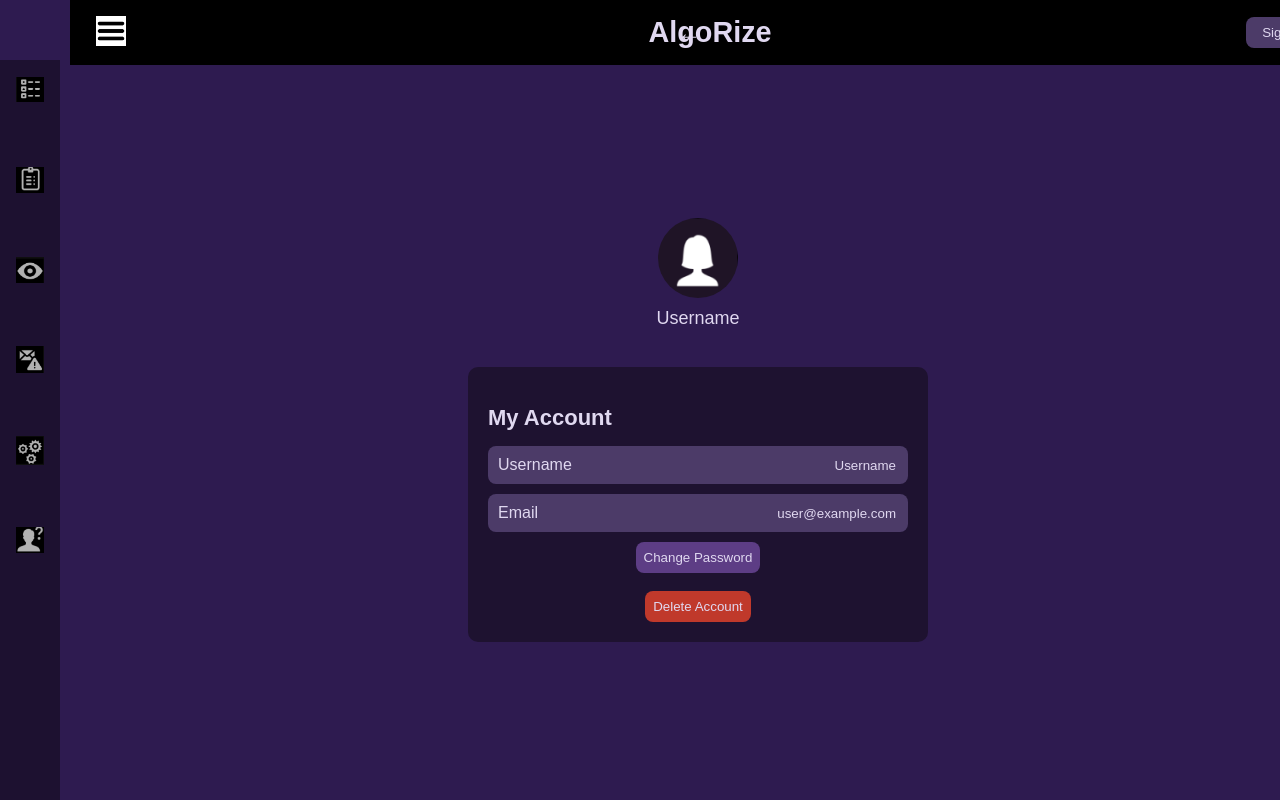
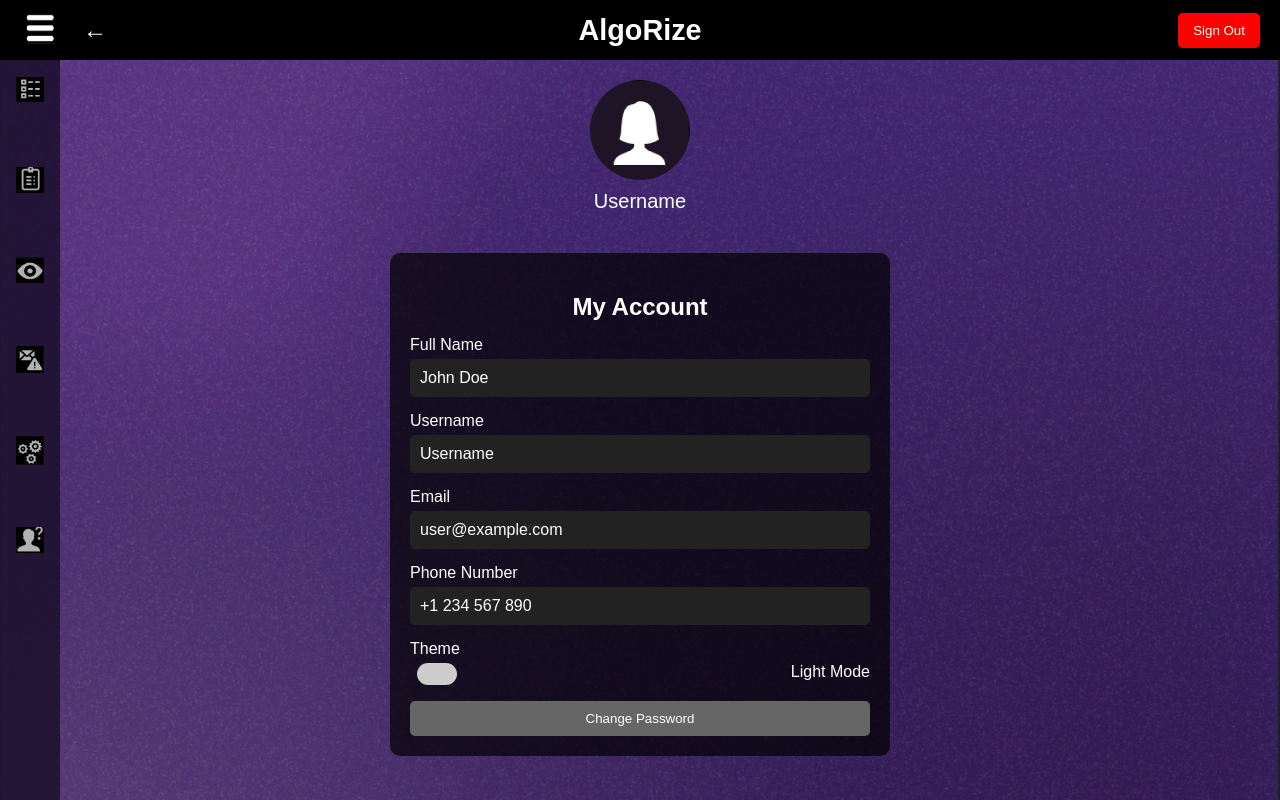
Before and after one commit to keerti144/DSA-Viz, a React (Vite) app in the folder frontend/: page /settings in a window 1280 px wide. Built offline with nearby package versions, Linux system fonts and the light colour scheme.

Commit message:
edited settings finally

```diff
--- a/frontend/src/settings/settings.css
+++ b/frontend/src/settings/settings.css
@@ -1,94 +1,90 @@
 /* General Styles */
+body {
+  margin: 0;
+  font-family: "Advent Pro", sans-serif;
+  background-color: #f4f4f4;
+}
+
+/* Dark Mode Support */
+body.dark-mode {
+  background-color: #121212;
+  color: white;
+}
+
 .settings {
   display: flex;
-  background-color: #2e1b50;
-  color: #e0d8f0;
+  flex-direction: column;
+  align-items: center;
+  width: 100%;
   height: 100vh;
-  font-family: 'Arial', sans-serif;
-  align-content: center;
-  transition: margin-left 0.3s ease;
+  background-image: url("../assets/bg.png");
+  background-size: cover;
+  background-position: center;
+  background-repeat: no-repeat;
 }
 
-/* Sidebar */
-.settings.sidebar-open .settings-content {
-  transform: translateX(190px);
-  transition: transform 0.3s ease;
-}
-
-/* Header */
+/* Header Section */
 .header {
-  position: fixed;
-  top: 0;
-  left: 190px; /* Make space for sidebar */
-  right: 0;
-  background-color: #10081a;
-  padding: 10px 20px;
   display: flex;
   justify-content: space-between;
   align-items: center;
-  z-index: 100; /* Ensures header is above the sidebar */
-  transition: left 0.3s ease;
+  width: 100%;
+  padding: 1rem 2rem;
+  background-color: rgba(0, 0, 0, 0.7);
+  color: white;
+  position: fixed;
+  top: 0;
+  left: 0;
+  height: 60px;
 }
 
-/* When Sidebar is Closed */
-.settings:not(.sidebar-open) .header {
-  left: 70px; /* Adjust for collapsed sidebar */
+.header-left {
+  display: flex;
+  align-items: center;
 }
 
-/* Back Button */
-.back-btn {
-  background-color: transparent;
-  color: #e0d8f0;
-  font-size: 24px;
-  border: none;
-  cursor: pointer;
-  transition: color 0.2s ease;
-}
-
-.back-btn:hover {
-  color: #5d3d85;
-}
-
-/* Menu Button */
-.menu-btn {
-  background-color: transparent;
-  border: none;
+.menu-btn img {
+  width: 30px;
+  height: 30px;
   cursor: pointer;
 }
 
-/* Logo */
+.back-btn {
+  background: none;
+  border: none;
+  color: white;
+  font-size: 24px;
+  cursor: pointer;
+  margin-left: 15px;
+}
+
 .logo {
-  color: #e0d8f0;
-  font-size: 24px;
+  font-size: 1.5rem;
   font-weight: bold;
 }
 
-/* Sign Out Button */
 .signout-btn {
-  background-color: #4c3b68;
-  color: #e0d8f0;
-  padding: 8px 16px;
+  background: red;
+  color: white;
+  padding: 10px 15px;
   border: none;
-  border-radius: 8px;
+  border-radius: 5px;
   cursor: pointer;
-  transition: background-color 0.2s ease;
+  transition: 0.3s;
 }
 
 .signout-btn:hover {
-  background-color: #5d3d85;
+  background: darkred;
 }
 
-/* Main Content */
+/* Settings Page */
 .settings-content {
-  margin-top: 60px;
-  margin-left: 35%;
-  padding: 20px;
-  width: 500px;
-  align-content: center;
-  transition: margin-left 0.3s ease;
+  margin-top: 80px;
+  text-align: center;
+  width: 100%;
+  max-width: 500px;
 }
 
-/* Profile Picture */
 .profile-pic {
   display: flex;
   flex-direction: column;
@@ -97,89 +93,101 @@
 }
 
 .profile-pic img {
-  width: 80px;
-  height: 80px;
+  width: 100px;
+  height: 100px;
   border-radius: 50%;
-  background-color: #4c3b68;
 }
 
 .username-label {
-  color: #e0d8f0;
-  font-size: 18px;
   margin-top: 10px;
+  font-size: 20px;
+  color: white;
 }
 
 /* Settings Section */
 .settings-section {
-  background-color: #1e1230;
+  background: rgba(0, 0, 0, 0.7);
   padding: 20px;
   border-radius: 10px;
+  color: white;
 }
 
 .section-title {
-  font-size: 22px;
-  font-weight: bold;
-  color: #e0d8f0;
+  font-size: 24px;
   margin-bottom: 15px;
 }
 
-/* Settings Items */
 .settings-item {
   display: flex;
-  justify-content: space-between;
-  margin-bottom: 10px;
-  padding: 10px;
-  background-color: #4c3b68;
-  border-radius: 8px;
-  color: #e0d8f0;
+  flex-direction: column;
+  text-align: left;
+  margin-bottom: 15px;
+}
+
+.settings-item span {
+  font-size: 16px;
+  margin-bottom: 5px;
 }
 
 .settings-item input {
-  background-color: transparent;
+  width: 100%;
+  padding: 10px;
   border: none;
-  color: #e0d8f0;
-  text-align: right;
-  width: 50%;
-  outline: none;
+  border-radius: 5px;
+  font-size: 16px;
+  background-color: #222;
+  color: white;
 }
 
-/* Buttons */
-.settings-btn {
-  background-color: #5d3d85;
-  color: #e0d8f0;
-  padding: 8px;
-  border-radius: 8px;
-  border: none;
-  cursor: pointer;
-  transition: background-color 0.2s ease;
+/* Dark Mode Toggle */
+.toggle-container {
+  display: flex;
+  align-items: center;
+  justify-content: space-between;
 }
 
-.button-cover {
-  display: flex;
-  justify-content: center;
-  align-items: center;
+.switch {
+  position: relative;
+  display: inline-block;
+  width: 40px;
+  height: 22px;
+}
+
+.switch input {
+  opacity: 0;
+  width: 0;
+  height: 0;
+}
+
+.slider {
+  position: absolute;
+  cursor: pointer;
+  background-color: #ccc;
+  border-radius: 22px;
+  width: 100%;
+  height: 100%;
+  transition: 0.4s;
+}
+
+.switch input:checked + .slider {
+  background-color: #2196F3;
+}
+
+.toggle-label {
+  margin-left: 10px;
+}
+
+/* Button */
+.settings-btn {
+  background: #666;
+  color: white;
+  padding: 10px 15px;
+  border: none;
+  border-radius: 5px;
+  cursor: pointer;
+  width: 100%;
 }
 
 .settings-btn:hover {
-  background-color: #6a3f92;
+  background: #888;
 }
-
-.delete-btn {
-  background-color: #c0392b;
-}
-
-.delete-btn:hover {
-  background-color: #a52820;
-}
-
-/* Responsive */
-@media (max-width: 600px) {
-  .settings-content {
-      width: 90%;
-      margin-left: 70px;
-  }
-
-  .header {
-      left: 0; /* Ensure header does not shift on mobile */
-  }
-}
--- a/frontend/src/settings/settings.jsx
+++ b/frontend/src/settings/settings.jsx
@@ -1,14 +1,17 @@
 import React, { useState } from "react";
 import femaleUser from "../assets/female-user.png";
 import Sidebar from "../sidebar/sidebar";
-import menuIcon from "../assets/menu.png"; // Changed to avoid variable name clash
+import menuIcon from "../assets/menu.png";
 import { useNavigate } from "react-router-dom";
 import "./settings.css";
 
 export const Settings = () => {
   const [isSidebarOpen, setIsSidebarOpen] = useState(false);
   const [name, setName] = useState("Username");
+  const [fullName, setFullName] = useState("John Doe");
   const [email, setEmail] = useState("user@example.com");
+  const [phone, setPhone] = useState("+1 234 567 890");
+  const [isDarkMode, setIsDarkMode] = useState(false);
   const navigate = useNavigate();
 
   const toggleSidebar = () => {
@@ -16,28 +19,35 @@ export const Settings = () => {
   };
 
   const goBack = () => {
-    navigate(-1); // Go back to the previous page
+    navigate(-1);
+  };
+
+  const toggleTheme = () => {
+    setIsDarkMode(!isDarkMode);
+    document.body.classList.toggle("dark-mode");
   };
 
   return (
-    <div className={`settings ${isSidebarOpen ? "sidebar-open" : ""}`}>
+    <div className="settings">
       {/* Sidebar */}
       <Sidebar isOpen={isSidebarOpen} />
 
       {/* Header */}
       <header className="header">
-        <button className="menu-btn" onClick={toggleSidebar}>
-          <img src={menuIcon} alt="Menu" />
-        </button>
-        <button className="back-btn" onClick={goBack}>
-          &#8592; {/* Unicode for left arrow */}
-        </button>
+        <div className="header-left">
+          <button className="menu-btn" onClick={toggleSidebar}>
+            <img src={menuIcon} alt="Menu" />
+          </button>
+          <button className="back-btn" onClick={goBack}>
+            &#8592;
+          </button>
+        </div>
         <div className="logo">AlgoRize</div>
         <button className="signout-btn">Sign Out</button>
       </header>
 
       {/* Main Settings Section */}
-      <main className="settings-content">
+      <main className={`settings-content ${isSidebarOpen ? "sidebar-open" : ""}`}>
         <div className="profile-pic">
           <img src={femaleUser} alt="Profile" />
           <p className="username-label">{name}</p>
@@ -45,6 +55,15 @@ export const Settings = () => {
 
         <section className="settings-section">
           <h2 className="section-title">My Account</h2>
+
+          <div className="settings-item">
+            <span>Full Name</span>
+            <input
+              type="text"
+              value={fullName}
+              onChange={(e) => setFullName(e.target.value)}
+            />
+          </div>
 
           <div className="settings-item">
             <span>Username</span>
@@ -64,14 +83,28 @@ export const Settings = () => {
             />
           </div>
 
+          <div className="settings-item">
+            <span>Phone Number</span>
+            <input
+              type="tel"
+              value={phone}
+              onChange={(e) => setPhone(e.target.value)}
+            />
+          </div>
+
+          <div className="settings-item">
+            <span>Theme</span>
+            <div className="toggle-container">
+              <label className="switch">
+                <input type="checkbox" checked={isDarkMode} onChange={toggleTheme} />
+                <span className="slider"></span>
+              </label>
+              <span className="toggle-label">{isDarkMode ? "Dark Mode" : "Light Mode"}</span>
+            </div>
+          </div>
+
           <div className="button-cover">
             <button className="settings-btn">Change Password</button>
-          </div>
-
-          <br />
-
-          <div className="button-cover">
-            <button className="settings-btn delete-btn">Delete Account</button>
           </div>
         </section>
       </main>
```
Also changed, not shown: frontend/src/assets/menu.png.
